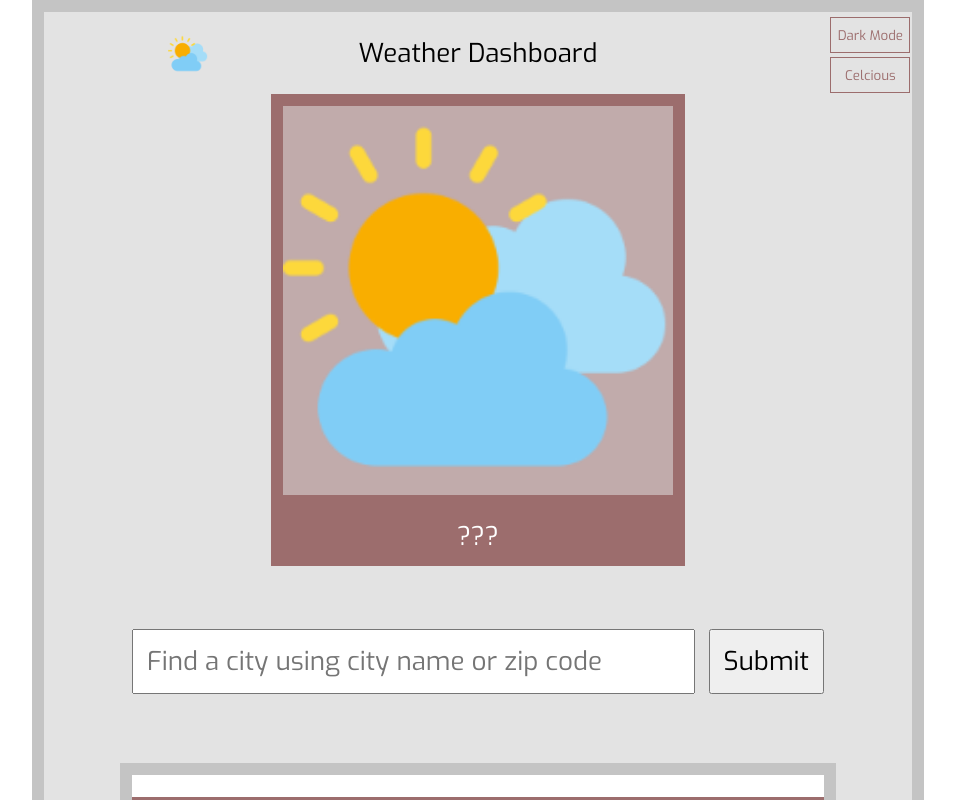
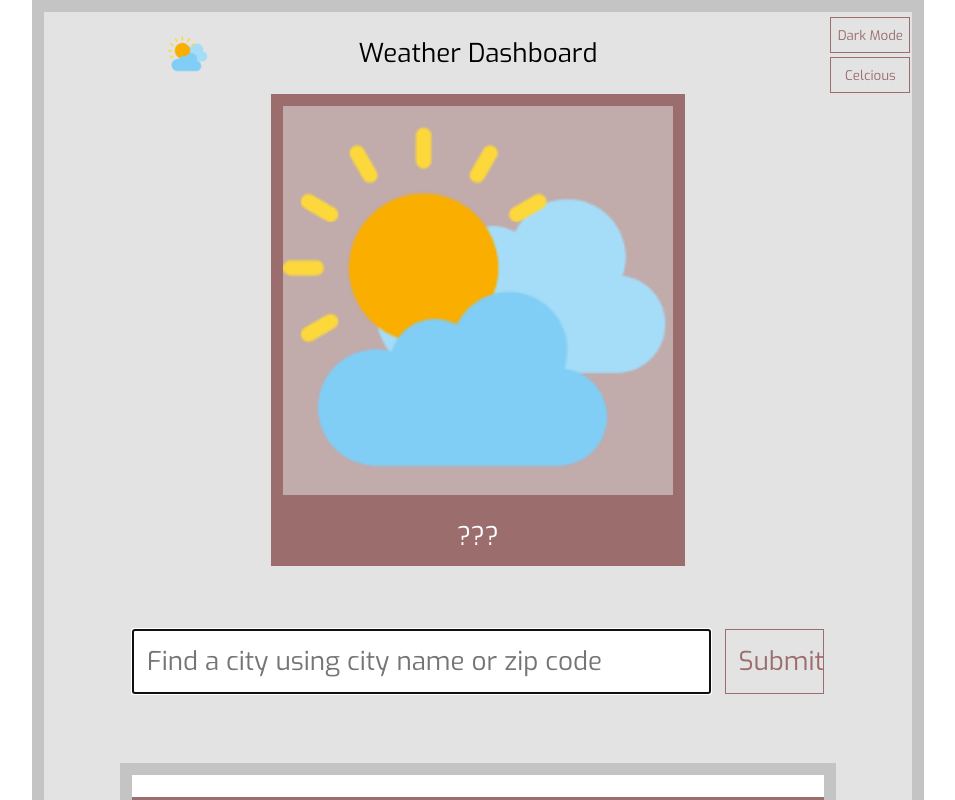
Before and after one commit to dvlprwchoi/weather-dashboard, a React (Create React App) app: page / in a window 1280 px wide. Shown: the top 800 px of the page, without its empty margins (162-1117 px from the left). Built offline with nearby package versions, Linux system fonts and the light colour scheme; no server answers.

Commit message:
Update submit button css and autofocus

```diff
--- a/src/App.css
+++ b/src/App.css
@@ -98,7 +98,8 @@ body {
 } */
 
 .theme-toggle-button,
-.unit-toggle-button {
+.unit-toggle-button,
+.button {
   background-color: var(--toggle-button-background-color);
   color: var(--toggle-button-color);
   cursor: pointer;
@@ -111,7 +112,8 @@ body {
 }
 
 .theme-toggle-button:hover,
-.unit-toggle-button:hover {
+.unit-toggle-button:hover,
+.button:hover {
   transition: 1s ease-in-out;
   background: var(--toggle-button-background-color);
 }
--- a/src/components/Header/Header.js
+++ b/src/components/Header/Header.js
@@ -26,12 +26,12 @@ function Header({ _themeToggle, _unitToggle, isDark, isCelcious }) {
       {/* </div> */}
       <div className="toggles">
         <div className="theme-toggle">
-          <button className="theme-toggle-button" onClick={_themeToggle}>
+          <button className="theme-toggle-button button" onClick={_themeToggle}>
             {themeButtonText}
           </button>
         </div>
         <div className="unit-toggle">
-          <button className="unit-toggle-button" onClick={_unitToggle}>
+          <button className="unit-toggle-button button" onClick={_unitToggle}>
             {unitButtonText}
           </button>
         </div>
--- a/src/components/Main/LocationInput/LocationInput.js
+++ b/src/components/Main/LocationInput/LocationInput.js
@@ -9,6 +9,7 @@ function LocationInput({ location, _change, _submit }) {
             placeholder="Find a city using city name or zip code"
             name="location"
             id="location"
+            autoFocus
             required
             onChange={_change}
             value={location}
@@ -16,7 +17,7 @@ function LocationInput({ location, _change, _submit }) {
         </label>
         <input
           type="submit"
-          className="locationInputSubmitButton"
+          className="locationInputSubmitButton button"
           value="Submit"
         />
       </form>
```
